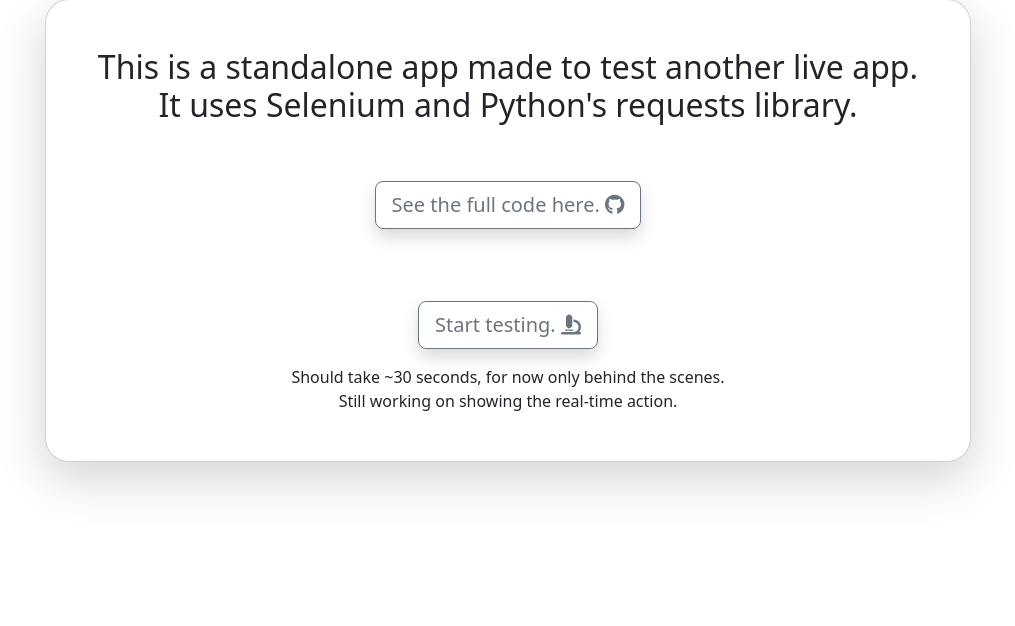
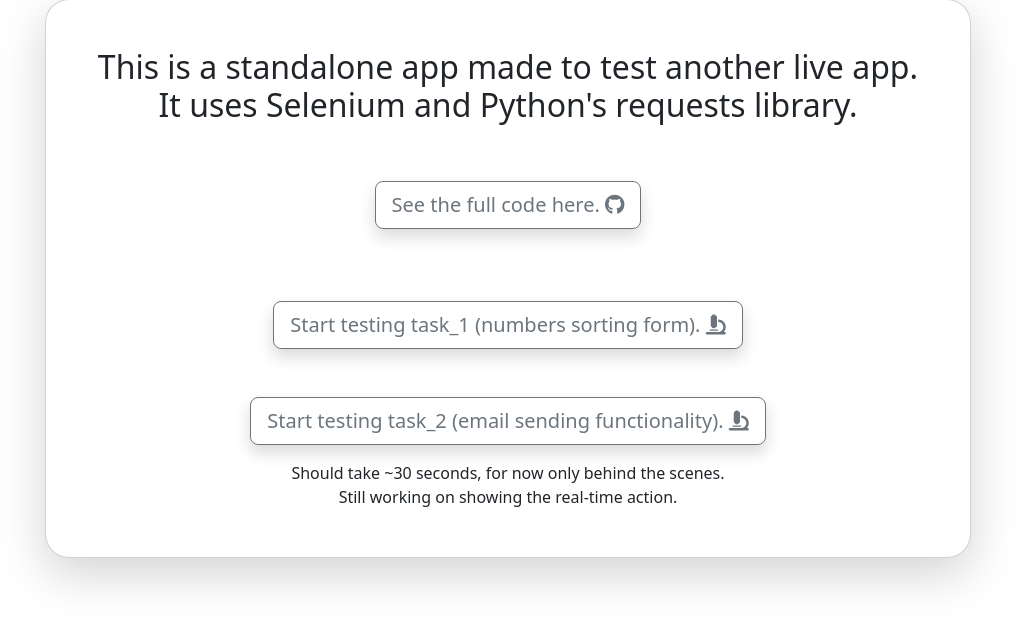
Before and after one commit to Marcin-Fraszczak/pytest-selenium-tests, a Django app: page / in a window 1280 px wide. Shown: the part 97-723 px from the top of the page, without its empty margins (132-1147 px from the left). Run offline with Django 4.2, Linux system fonts and the light colour scheme; some libraries are stand-ins or nearby versions.

Commit message:
separated tests

```diff
--- a/reports/views.py
+++ b/reports/views.py
@@ -10,7 +10,13 @@ class HomeView(View):
 class ReportView(View):
 	def get(self, request):
 		import subprocess
-		command = "pytest --html=templates/tests/report.html --self-contained-html"
-		subprocess.run(command.split(" "))
+		if 'task1' in request.GET:
+			command = "pytest test_task_1.py --html=templates/tests/report.html --self-contained-html"
+		elif 'task2' in request.GET:
+			command = "pytest test_task_2.py --html=templates/tests/report.html --self-contained-html"
+		else:
+			command = ""
+		if command:
+			subprocess.run(command.split(" "))
 
 		return render(request, "tests/report.html")
--- a/templates/reports/home.html
+++ b/templates/reports/home.html
@@ -13,9 +13,14 @@
 </a>
 <br>
 <br>
-<a href="{% url 'reports:report' %}"
+<a href="{% url 'reports:report' %}?task1=True"
    class="btn btn-outline-secondary btn-lg mt-5 shadow">
-    Start testing.
+    Start testing task_1 (numbers sorting form).
+    <i class="fa-solid fa-microscope"></i>
+</a><br>
+<a href="{% url 'reports:report' %}?task2=True"
+   class="btn btn-outline-secondary btn-lg mt-5 shadow">
+    Start testing task_2 (email sending functionality).
     <i class="fa-solid fa-microscope"></i>
 </a>
 <div class="mt-3">
```
Also changed, not shown: test_task_2.py (+7 -4 lines).
